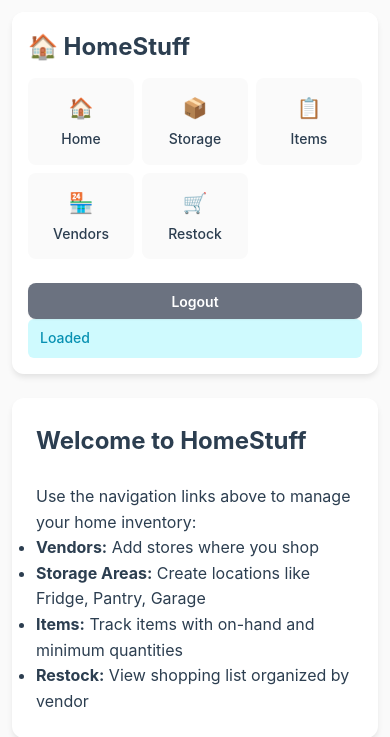
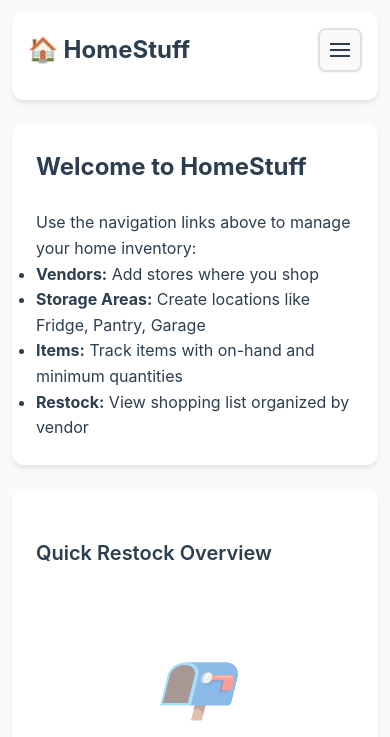
Before and after one commit to birdjw/homestuff, a Flask app: page / in a window 390 px wide. Shown: the top 737 px of the page. Run offline with Flask 3, Linux system fonts and the light colour scheme; the visitor is signed in with stand-in values (Sample User, id 1); data that the repository does not hold is empty.

Commit message:
mobile nav made collapsible

```diff
--- a/app/static/app.js
+++ b/app/static/app.js
@@ -1,11 +1,10 @@
 async function fetchRestock() {
   const resp = await fetch('/restock');
   if (!resp.ok) {
-    document.getElementById('status').textContent = 'Error fetching restock';
+    console.error('Error fetching restock');
     return;
   }
   const data = await resp.json();
-  document.getElementById('status').textContent = 'Loaded';
 
   const shopping = document.getElementById('shopping');
   shopping.innerHTML = '';
--- a/app/static/pages.js
+++ b/app/static/pages.js
@@ -1,6 +1,6 @@
 // Utility functions
 function setStatus(msg) {
-  document.getElementById('status').textContent = msg;
+  // Status bar removed - no-op for backwards compatibility
 }
 
 // Restock handlers
--- a/app/static/style.css
+++ b/app/static/style.css
@@ -98,17 +98,97 @@ header {
   z-index: 100;
 }
 
+.header-top {
+  display: flex;
+  align-items: center;
+  justify-content: space-between;
+  margin-bottom: var(--space-sm);
+}
+
 header h1 {
   font-size: var(--font-size-2xl);
   font-weight: 700;
   color: var(--color-text);
-  margin-bottom: var(--space-sm);
+  margin-bottom: 0;
   display: flex;
   align-items: center;
   gap: var(--space-sm);
 }
 
+/* === Mobile Nav Toggle === */
+.nav-toggle {
+  display: flex;
+  align-items: center;
+  justify-content: center;
+  width: var(--tap-target);
+  height: var(--tap-target);
+  padding: 0;
+  background: var(--color-bg);
+  border: 2px solid var(--color-border);
+  border-radius: var(--radius-md);
+  cursor: pointer;
+  transition: all 0.2s ease;
+}
+
+.nav-toggle:hover,
+.nav-toggle:focus {
+  background: var(--color-primary-light);
+  border-color: var(--color-primary);
+}
+
+.hamburger {
+  display: block;
+  width: 20px;
+  height: 2px;
+  background: var(--color-text);
+  position: relative;
+  transition: background 0.2s ease;
+}
+
+.hamburger::before,
+.hamburger::after {
+  content: '';
+  position: absolute;
+  left: 0;
+  width: 20px;
+  height: 2px;
+  background: var(--color-text);
+  transition: transform 0.2s ease;
+}
+
+.hamburger::before {
+  top: -6px;
+}
+
+.hamburger::after {
+  top: 6px;
+}
+
+/* Hamburger to X animation */
+.nav-toggle[aria-expanded="true"] .hamburger {
+  background: transparent;
+}
+
+.nav-toggle[aria-expanded="true"] .hamburger::before {
+  transform: translateY(6px) rotate(45deg);
+}
+
+.nav-toggle[aria-expanded="true"] .hamburger::after {
+  transform: translateY(-6px) rotate(-45deg);
+}
+
 /* === Navigation === */
+.nav-menu {
+  display: none;
+  grid-template-columns: repeat(auto-fit, minmax(80px, 1fr));
+  gap: var(--space-xs);
+  margin-bottom: var(--space-sm);
+}
+
+.nav-menu.nav-open {
+  display: grid;
+}
+
 nav {
   display: grid;
   grid-template-columns: repeat(auto-fit, minmax(80px, 1fr));
@@ -152,23 +232,40 @@ nav a[href*="items"]::before { content: '📋'; }
 nav a[href*="vendors"]::before { content: '🏪'; }
 nav a[href*="restock"]::before { content: '🛒'; }
 
-/* === Status Bar === */
-#status {
-  display: block;
-  padding: var(--space-xs) var(--space-sm);
-  background: var(--color-info-light);
-  color: var(--color-info);
-  border-radius: var(--radius-sm);
+/* Logout button in nav */
+.nav-menu form[action*="logout"] {
+  margin: 0;
+}
+
+.nav-menu form[action*="logout"] button {
+  display: flex;
+  flex-direction: column;
+  align-items: center;
+  justify-content: center;
+  gap: 0.25rem;
+  width: 100%;
+  padding: var(--space-sm);
+  min-height: var(--tap-target);
+  color: var(--color-danger);
+  background: var(--color-danger-light);
+  border: 2px solid transparent;
+  border-radius: var(--radius-md);
   font-size: var(--font-size-sm);
   font-weight: 500;
-  min-height: 32px;
-  display: flex;
-  align-items: center;
+  cursor: pointer;
+  transition: all 0.2s ease;
 }
 
-#status:empty::after {
-  content: 'Ready';
-  color: var(--color-text-muted);
+.nav-menu form[action*="logout"] button:hover,
+.nav-menu form[action*="logout"] button:focus {
+  background: var(--color-danger);
+  color: white;
+  border-color: var(--color-danger);
+}
+
+.nav-menu form[action*="logout"] button::before {
+  content: '🚪';
+  font-size: var(--font-size-xl);
 }
 
 /* === Cards === */
@@ -533,17 +630,29 @@ form[action*="logout"] button {
     gap: var(--space-lg);
   }
 
+  .header-top {
+    margin-bottom: 0;
+  }
+
   header h1 {
+    margin-bottom: 0;
+  }
+
+  /* Hide hamburger on desktop */
+  .nav-toggle {
+    display: none;
+  }
+
+  /* Always show nav on desktop */
+  .nav-menu {
+    display: grid;
+    flex: 1;
     margin-bottom: 0;
   }
 
   nav {
     flex: 1;
     margin-bottom: 0;
-  }
-
-  form[action*="logout"] {
-    margin-left: auto;
   }
 }
 
--- a/app/templates/base.html
+++ b/app/templates/base.html
@@ -9,19 +9,23 @@
   </head>
   <body>
     <header>
-      <h1>🏠 {{ app_name }}</h1>
+      <div class="header-top">
+        <h1>🏠 {{ app_name }}</h1>
+        <button class="nav-toggle" id="navToggle" aria-expanded="false" aria-controls="navMenu" aria-label="Toggle navigation">
+          <span class="hamburger"></span>
+        </button>
+      </div>
       {% block header_extras %}
-      <nav>
+      <nav id="navMenu" class="nav-menu">
         <a href="/">Home</a>
         <a href="/storage-areas-ui">Storage</a>
         <a href="/items-ui">Items</a>
         <a href="/vendors-ui">Vendors</a>
         <a href="/restock-ui">Restock</a>
+        <form method="POST" action="/auth/logout">
+          <button type="submit">Logout</button>
+        </form>
       </nav>
-      <form method="POST" action="/auth/logout">
-        <button type="submit">Logout</button>
-      </form>
-      <div id="status"></div>
       {% endblock %}
     </header>
 
@@ -30,5 +34,17 @@
     </main>
 
     <script src="/static/pages.js"></script>
+    <script>
+      // Mobile nav toggle
+      const navToggle = document.getElementById('navToggle');
+      const navMenu = document.getElementById('navMenu');
+      if (navToggle && navMenu) {
+        navToggle.addEventListener('click', () => {
+          const isExpanded = navToggle.getAttribute('aria-expanded') === 'true';
+          navToggle.setAttribute('aria-expanded', !isExpanded);
+          navMenu.classList.toggle('nav-open');
+        });
+      }
+    </script>
   </body>
 </html>
```
